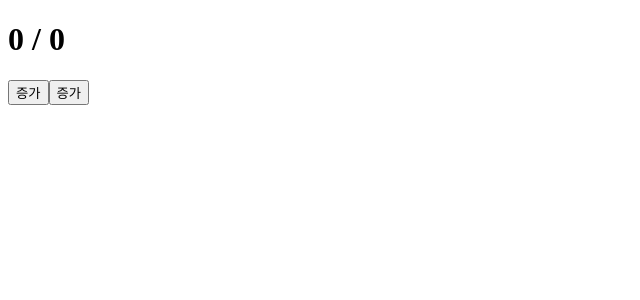
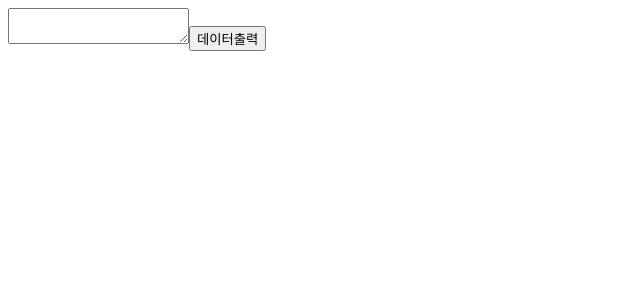
Before and after one commit to DAYEONLEE94/Vue.js, a Vue app in the folder 03/: page / in a window 1280 px wide. Shown: the top 300 px of the page, without its empty margins (0-640 px from the left). Built offline with nearby package versions, Linux system fonts and the light colour scheme.

Commit message:
데이터출력

```diff
--- a/03/src/App.vue
+++ b/03/src/App.vue
@@ -1,26 +1,27 @@
 <script>
-export default {
-  data(){
-    return {
-      number1: 0,
-      number2: 0,
-    };
-  },
-  methods: {
-    onClick1(){
-      this.number1++;
+  export default{
+    data(){
+      return{
+        message: '',
+      };
     },
-    onClick2(){
-      this.number2++;
+    methods: {
+      printData() {
+        console.log(this.message);
+      }
+
     },
-  },
-};
+  }
+
+
 </script>
 
 <template>
-  <h1 v-memo="[number1, number2]">{{ number1 }} / {{number2}}</h1>
-  <button @click="onClick1">증가</button>
-  <button @click="onClick2">증가</button>
+  <form id="loginCheck">
+   <textarea v-model="message"></textarea>
+    <button type="button" @click="printData">데이터출력</button>
+  </form>
+
 </template>
 
 <style></style>
```
